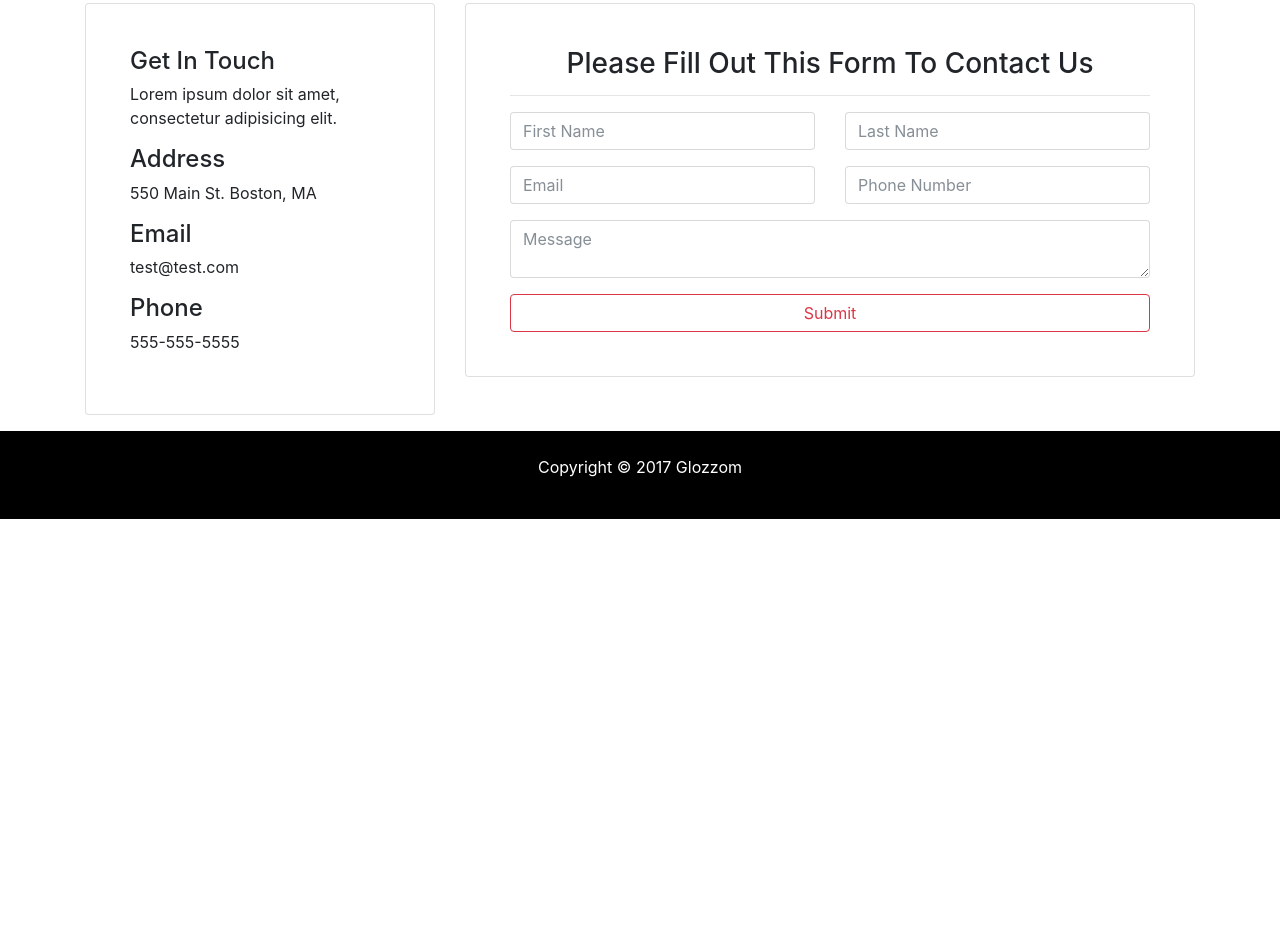
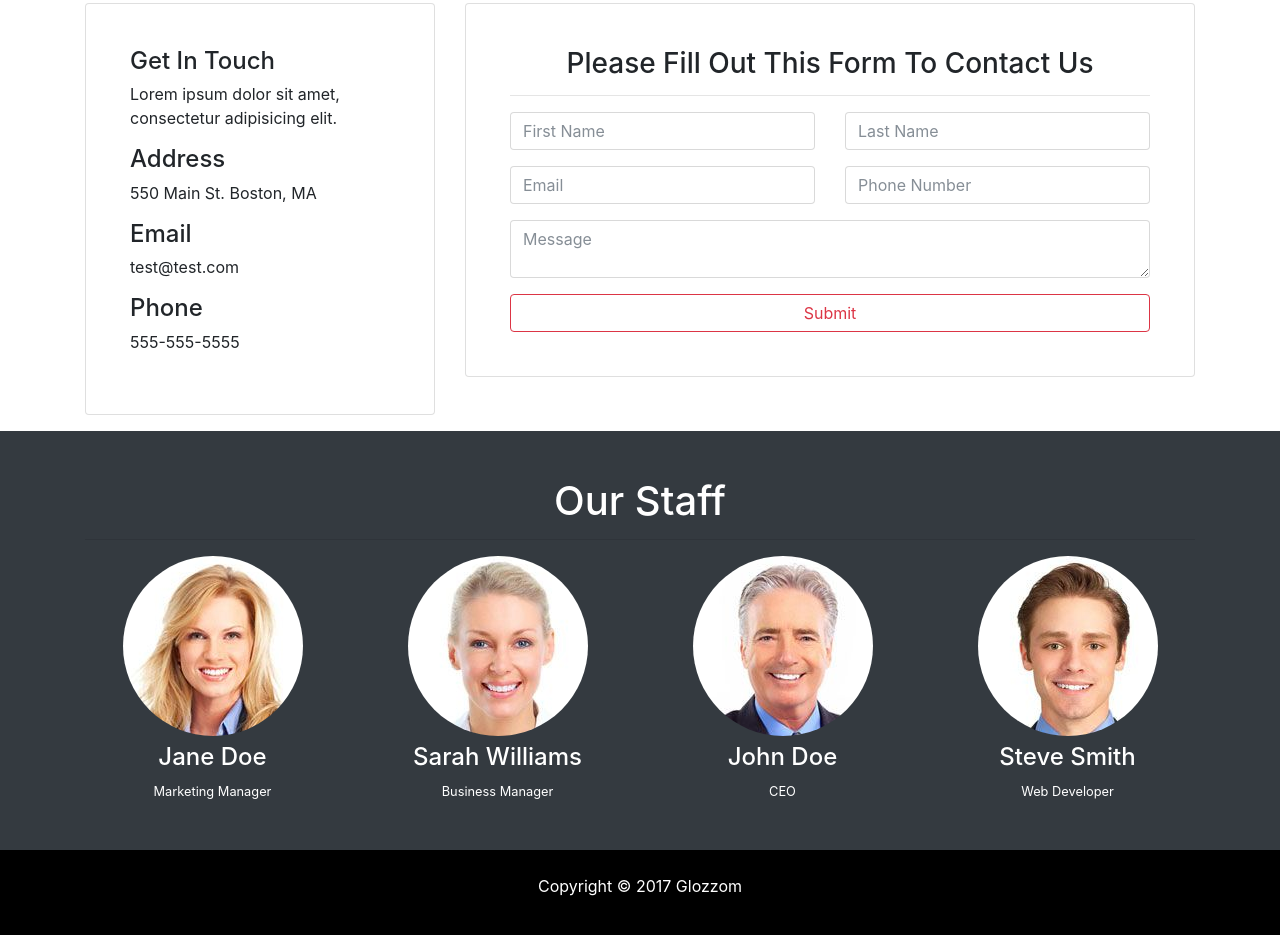
Before and after one commit to toddcf/glozzom, a website: page src/contact.html in a window 1280 px wide. Shown: the part 269-1204 px from the top of the page. Before the commit the page ends 800 px from the top, so only its background shows below. Drawn offline with Linux system fonts and the light colour scheme; some packages are replaced by stand-ins of ours; a script that the page names is missing.

Commit message:
Added staff.

```diff
--- a/src/contact.html
+++ b/src/contact.html
@@ -111,6 +111,36 @@
 		</div>
 	</section>
 
+	<!-- STAFF SECTION -->
+	<section id="staff" class="py-5 text-center bg-dark text-white">
+		<div class="container">
+			<h1>Our Staff</h1>
+			<hr>
+			<div class="row">
+				<div class="col-md-3">
+					<img src="img/person1.jpg" alt="Jane Doe" class="img-fluid rounded-circle mb-2">
+					<h4>Jane Doe</h4>
+					<small>Marketing Manager</small>
+				</div>
+				<div class="col-md-3">
+					<img src="img/person2.jpg" alt="Sarah Williams" class="img-fluid rounded-circle mb-2">
+					<h4>Sarah Williams</h4>
+					<small>Business Manager</small>
+				</div>
+				<div class="col-md-3">
+					<img src="img/person3.jpg" alt="John Doe" class="img-fluid rounded-circle mb-2">
+					<h4>John Doe</h4>
+					<small>CEO</small>
+				</div>
+				<div class="col-md-3">
+					<img src="img/person4.jpg" alt="Steve Smith" class="img-fluid rounded-circle mb-2">
+					<h4>Steve Smith</h4>
+					<small>Web Developer</small>
+				</div>
+			</div>
+		</div>
+	</section>
+
 	<!-- FOOTER -->
 	<footer id="main-footer" class="text-center p-4">
 		<div class="container">
```
